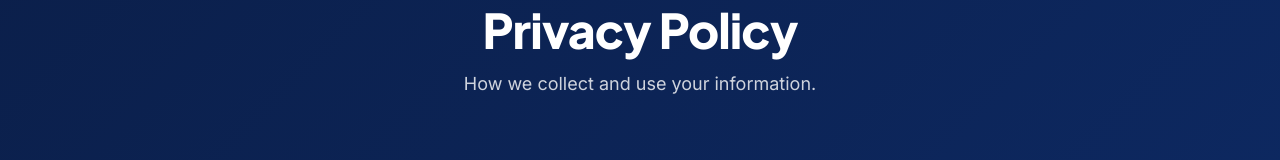
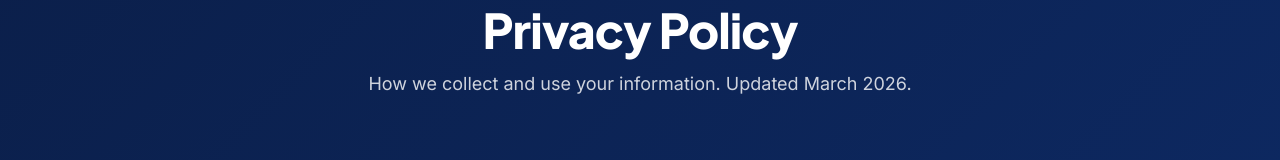
Before and after one commit to srgolubev/handlyr, a Next.js app: page /privacy in a window 1280 px wide. Shown: the part 170-330 px from the top of the page. Built offline with nearby package versions, Linux system fonts and the light colour scheme; no server answers.

Commit message:
Test: update privacy page subtitle

```diff
--- a/src/app/(site)/privacy/page.tsx
+++ b/src/app/(site)/privacy/page.tsx
@@ -15,7 +15,7 @@ export default function PrivacyPage() {
       <PageHero
         label="Legal"
         title="Privacy Policy"
-        description="How we collect and use your information."
+        description="How we collect and use your information. Updated March 2026."
       />
 
       <section className="bg-white py-16 px-4 lg:py-24">
```
